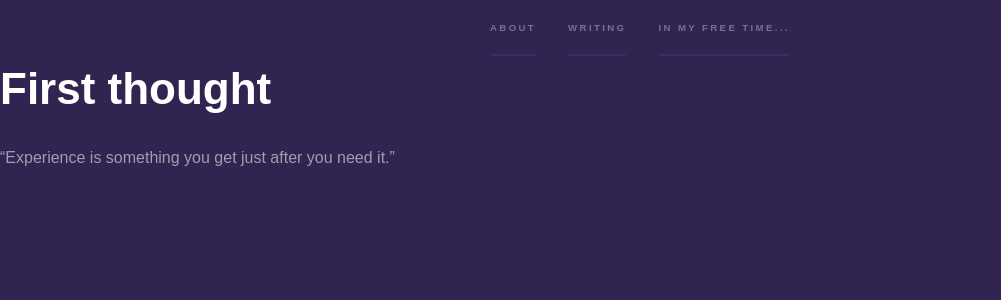
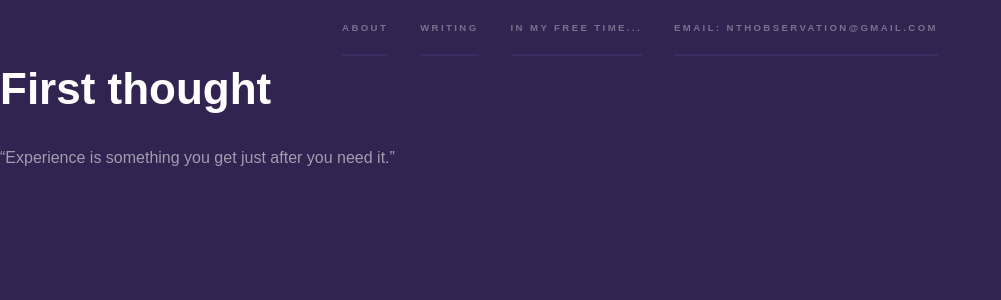
Before and after one commit to nthobservation/nthobservation.github.io, a Jekyll site: the page built from _posts/2021-07-10-first-thought.md, in a window 1280 px wide. Shown: the top 300 px of the page, without its empty margins (0-1001 px from the left). Built offline with Jekyll 4.4.1, drawn with Linux system fonts in a browser that asks for light colours; nearby versions of some CDN libraries; library files that are not in the unit come from our copies.

Commit message:
Update default.html

```diff
--- a/_layouts/default.html
+++ b/_layouts/default.html
@@ -18,9 +18,7 @@
 							<li> <a href="/">About</a></li>
 							<li><a href="/writing">Writing</a></li>
 							<li><a href="/">In my free time...</a></li>
-						</ul>
-						<ul class="icons">
-							<li><a href="https://github.com/glickmac/" class="fa-github">GitHub: @glickmac</a></li>
+							<li><a href="mailto:glickman.cody@gmail.com">email: nthobservation@gmail.com</a></li>
 						</ul>
 					</nav>
 				</div>
```
